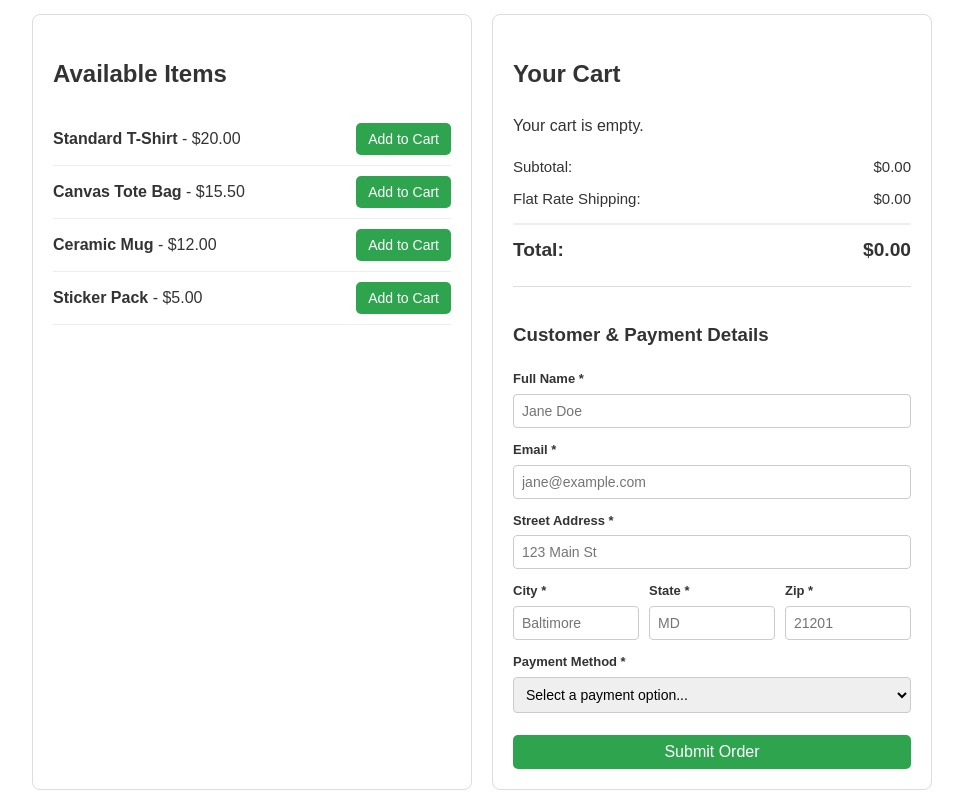
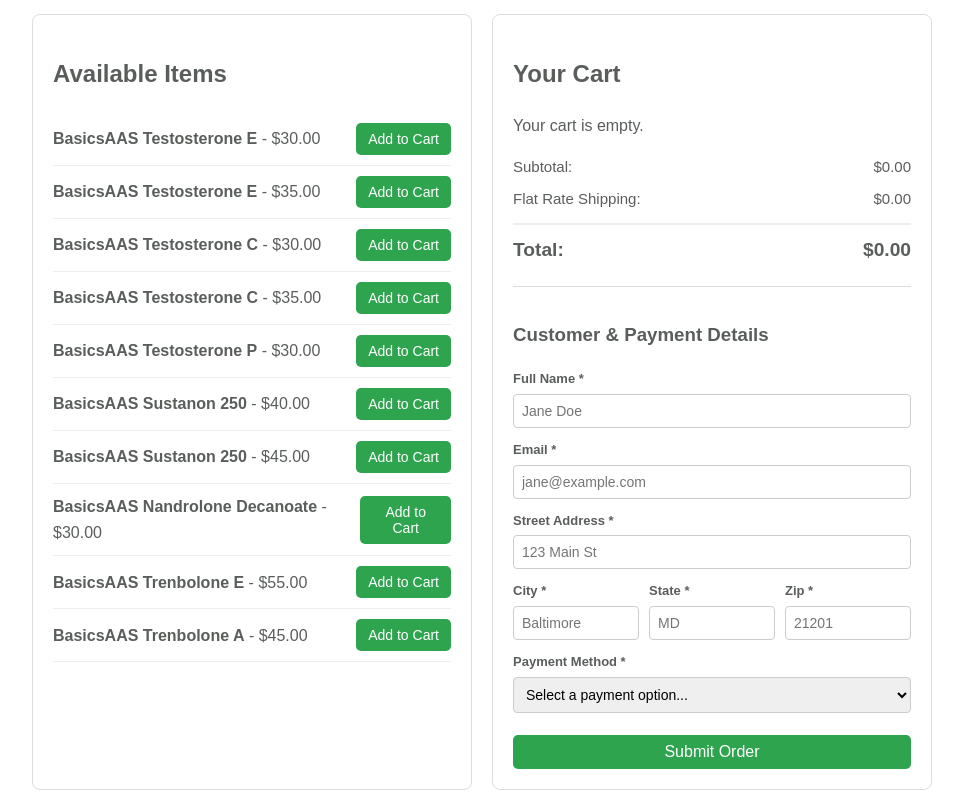
Before and after one commit to Basics-AAS/BasicsAAS_Shop, a plain HTML site: page index.html in a window 1280 px wide. Shown: the part 80-890 px from the top of the page, without its empty margins (158-1121 px from the left). Drawn offline with Linux system fonts and the light colour scheme.

Commit message:
Update index.html

```diff
--- a/index.html
+++ b/index.html
@@ -5,7 +5,7 @@
   <meta name="viewport" content="width=device-width, initial-scale=1.0">
   <title>Simple Storefront</title>
   <style>
-    body { font-family: Arial, sans-serif; max-width: 900px; margin: 20px auto; padding: 0 15px; line-height: 1.6; color: #333; }
+    body { font-family: Arial, sans-serif; max-width: 900px; margin: 20px auto; padding: 0 15px; line-height: 1.6; color: #5A5E5B; }
     .container { display: flex; flex-wrap: wrap; gap: 20px; }
     .products, .cart { flex: 1; min-width: 320px; border: 1px solid #ddd; padding: 20px; border-radius: 8px; background: #fff; }
     .product-item, .cart-item { display: flex; justify-content: space-between; align-items: center; padding: 10px 0; border-bottom: 1px solid #eee; }
@@ -106,10 +106,17 @@
 
   <script>
     const products = [
-      { id: 1, name: "Standard T-Shirt", price: 20.00 },
-      { id: 2, name: "Canvas Tote Bag", price: 15.50 },
-      { id: 3, name: "Ceramic Mug", price: 12.00 },
-      { id: 4, name: "Sticker Pack", price: 5.00 }
+      { id: 1, image: "BasicsIconThumbnail.png", name: "BasicsAAS Testosterone E", price: 30.00, desc: "250mg/ml" },
+      { id: 2, image: "BasicsIconThumbnail.png", name: "BasicsAAS Testosterone E", price: 35.00, desc: "300mg/ml" },
+      { id: 3, image: "BasicsIconThumbnail.png", name: "BasicsAAS Testosterone C", price: 30.00, desc: "200mg/ml" },
+      { id: 4, image: "BasicsIconThumbnail.png", name: "BasicsAAS Testosterone C", price: 35.00, desc: "250mg/ml" },
+      { id: 5, image: "BasicsIconThumbnail.png", name: "BasicsAAS Testosterone P", price: 30.00, desc: "100mg/ml" },
+      { id: 6, image: "BasicsIconThumbnail.png", name: "BasicsAAS Sustanon 250", price: 40.00, desc: "250mg/ml" },
+      { id: 7, image: "BasicsIconThumbnail.png", name: "BasicsAAS Sustanon 250", price: 45.00, desc: "300mg/ml" },
+      { id: 8, image: "BasicsIconThumbnail.png", name: "BasicsAAS Nandrolone Decanoate", price: 30.00, desc: "200mg/ml" },
+      { id: 9, image: "BasicsIconThumbnail.png", name: "BasicsAAS Trenbolone E", price: 55.00, desc: "200mg/ml" },
+      { id: 10, image: "BasicsIconThumbnail.png", name: "BasicsAAS Trenbolone A", price: 45.00, desc: "100mg/ml" }
+
     ];
 
     const FLAT_SHIPPING = 20.00;
```
